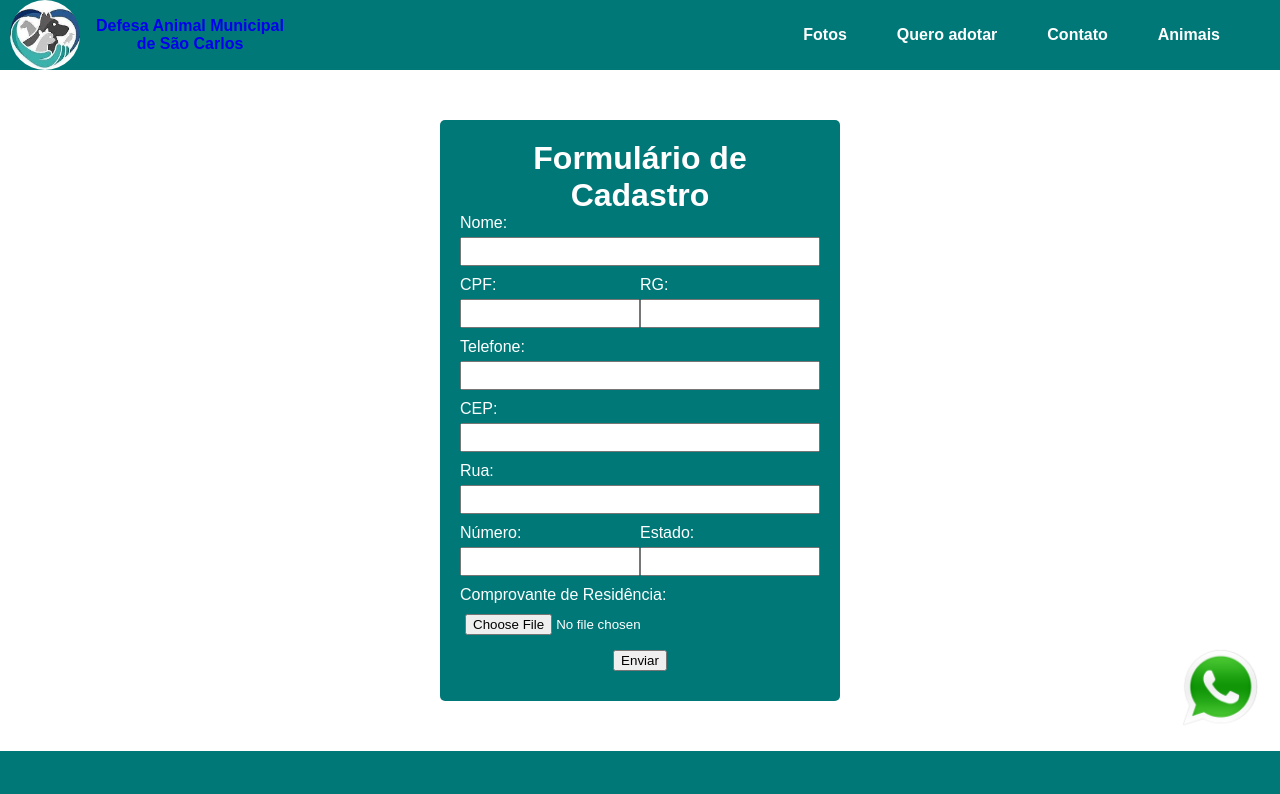
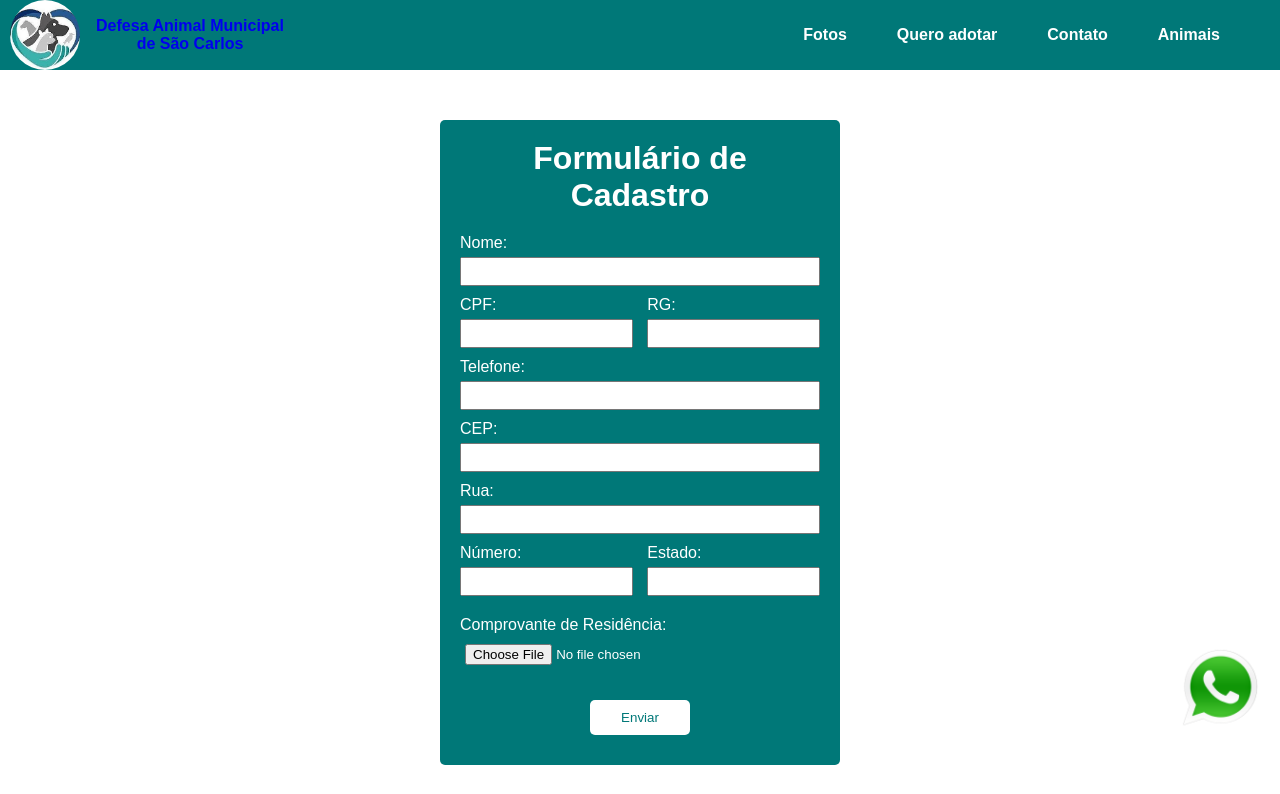
Before and after one commit to theosant/Code4pawns, a React (Create React App) app in the folder caociente/: page /admin/cadastroCliente in a window 1280 px wide. Shown: the top 794 px of the page. Built offline with nearby package versions, Linux system fonts and the light colour scheme.

Commit message:
Arrumando footer

```diff
--- a/caociente/src/App.css
+++ b/caociente/src/App.css
@@ -1,5 +1,8 @@
 .App {
   text-align: center;
+  height: 100vh;
+  display: grid;
+  grid-template-rows: 5fr 1fr;
 }
 
 .App-logo {
--- a/caociente/src/App.js
+++ b/caociente/src/App.js
@@ -17,6 +17,7 @@ import Fotos from './components/Fotos';
 function App() {
   return (
     <div className="App">
+        <div className='conteudo'>
         <Header />
           <Routes>
               <Route exact path="/" element={<Home/>}></Route>
@@ -31,6 +32,7 @@ function App() {
               <Route exact path="/admin/cadastroAdmin" element={<CadastroAdmin/>}></Route>
           </Routes>
           <Contato />
+        </div>
         <Footer />
     </div>
   );
--- a/caociente/src/components/Formulario/CadastroAdmin.jsx
+++ b/caociente/src/components/Formulario/CadastroAdmin.jsx
@@ -23,7 +23,7 @@ const CadastroAdmin = () => {
 
   return (
     <div className="container">
-      <h1>Formulário de Cadastro</h1>
+      <h1>Cadastro de aministrador</h1>
       <form onSubmit={handleSubmit}>
         <div className="campo">
           <label htmlFor="nome">Nome:</label>
--- a/caociente/src/components/Formulario/CadastroCliente.jsx
+++ b/caociente/src/components/Formulario/CadastroCliente.jsx
@@ -29,7 +29,7 @@ setFormulario((prevFormulario) => ({
 
 return (
   <div className="container">
-<h1>Formulário de Cadastro</h1>
+    <h1 className='titulo'>Formulário de Cadastro</h1>
     <form onSubmit={handleSubmit}>
       <div className="campo">
         <label htmlFor="nome">Nome:</label>
@@ -94,8 +94,8 @@ return (
           required
         />
       </div>
-  <div className="div-dividida">
-    <div className="metade align-direita">
+      <div className="campo div-dividida">
+        <div className="campo metade align-direita">
           <label htmlFor="numero">Número:</label>
           <input
             type="text"
@@ -128,7 +128,7 @@ return (
       </div>
 
       <div className="campo">
-    <button type="submit">Enviar</button>
+        <button className='link-resultado'  type="submit">Enviar</button>
       </div>
     </form>
   </div>
--- a/caociente/src/components/Formulario/QuizzCliente.jsx
+++ b/caociente/src/components/Formulario/QuizzCliente.jsx
@@ -26,7 +26,7 @@ const MeuFormulario = () => {
 
   return (
     <div className="container">
-      <h1>Qual animal você prefere?</h1>
+      <h1 className='titulo'>Qual animal você prefere?</h1>
       <form onSubmit={handleSubmit}>
         <div className="campo">
           <label htmlFor='residencia'>
@@ -79,7 +79,11 @@ const MeuFormulario = () => {
           </select>
         </div>
         <div className="campo">
-          <Link className='link-resultado' to='/Resultado' type="submit">Ver resultado</Link>
+          <Link to='/Resultado'>
+            <button className='link-resultado' type="submit">
+              Ver resultado
+            </button>
+          </Link>
         </div>
       </form>
     </div>
--- a/caociente/src/components/Formulario/form.css
+++ b/caociente/src/components/Formulario/form.css
@@ -8,7 +8,7 @@
 }
 
 div.metade {
-    width: 50% !important;
+    width: 48% !important;
 }
 
 .titulo {
@@ -36,10 +36,6 @@ select, input {
     justify-content: space-between;
 }
 
-.metade {
-    width:48%;
-}
-
 .botoes-duplos {
     margin: 10px 0;
 }
@@ -59,11 +55,11 @@ select, input {
     font-weight: bold;
     text-transform: uppercase;
     transition: background-color 0.3s ease;
-  }
+}
 
-  .atributos:hover {
-    background-color: #005555;
-  }
+.atributos:hover {
+background-color: #005555;
+}
 
 .link-resultado {
     background-color: #fff;
@@ -75,4 +71,5 @@ select, input {
     display: block;
     margin: 0 auto;
     width: 100px;
+    margin-top: 30px;
 }
--- a/caociente/src/index.css
+++ b/caociente/src/index.css
@@ -16,3 +16,7 @@ code {
   font-family: source-code-pro, Menlo, Monaco, Consolas, 'Courier New',
     monospace;
 }
+
+.footer{
+  bottom: 0;
+}
```
Lines whose indentation alone changed are shown as unchanged.
